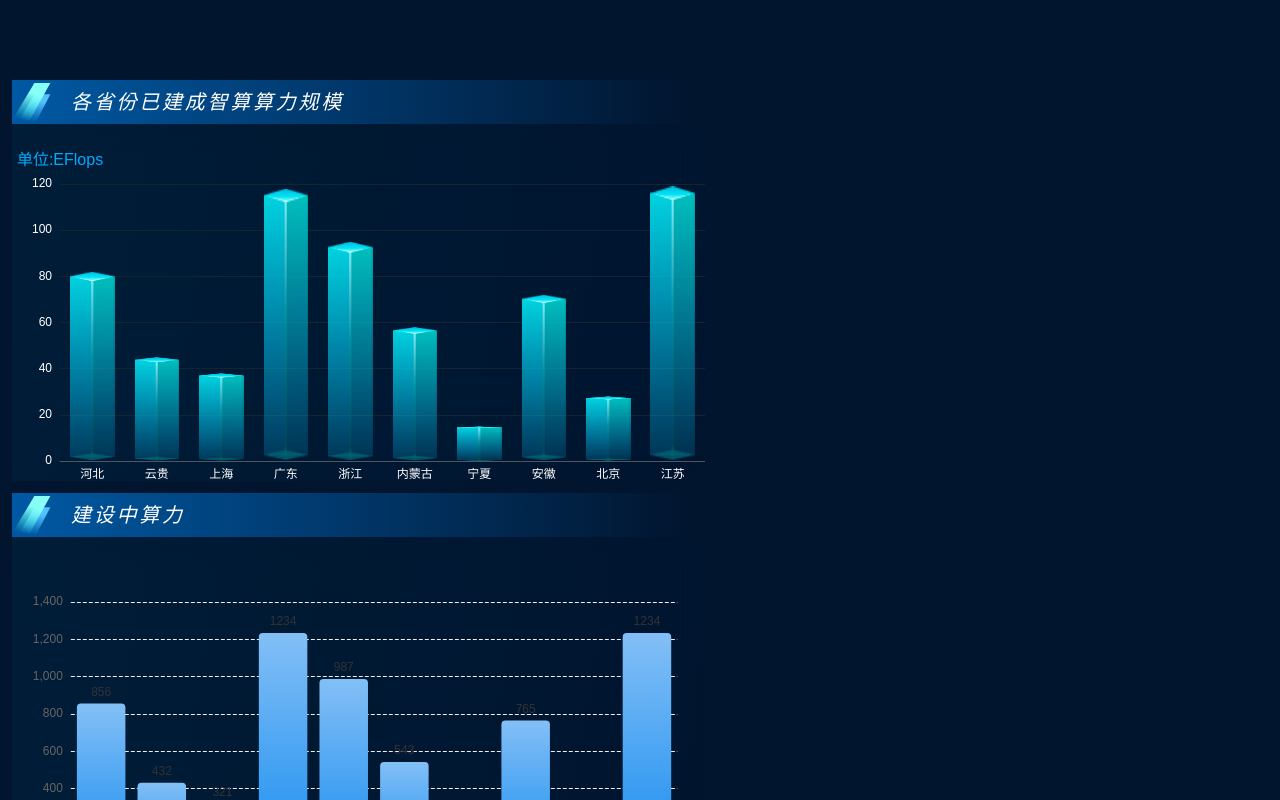
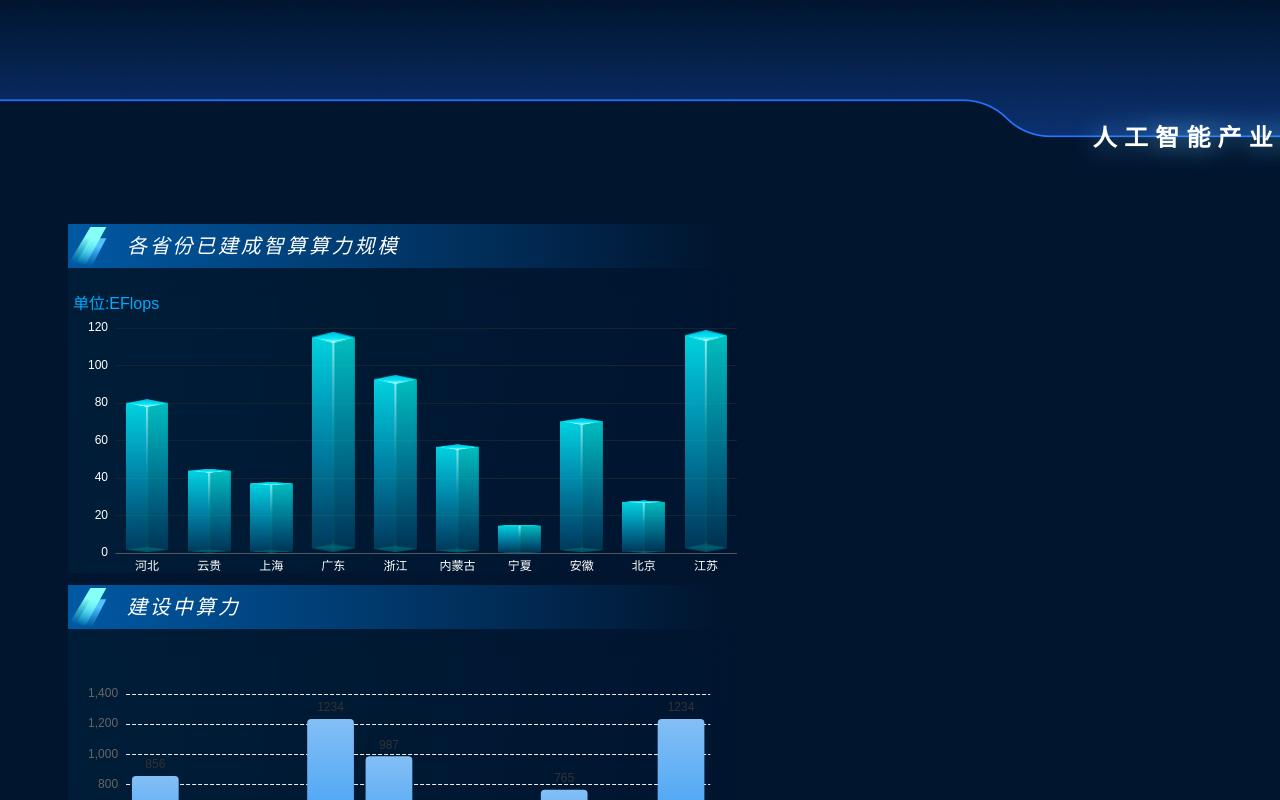
Before and after one commit to eason-shi/ai-monitor-platform, a React (Vite) app: page / in a window 1280 px wide. Shown: the top 800 px of the page. Built offline with nearby package versions, Linux system fonts and the light colour scheme; no server answers; a web font is replaced by a local one.

Commit message:
feat:样式

```diff
--- a/src/routes/__root.tsx
+++ b/src/routes/__root.tsx
@@ -1,9 +1,15 @@
+import { BaseHeader } from "@/ui/base/base-header";
 import { createRootRoute, Outlet } from "@tanstack/react-router";
 
 export const Route = createRootRoute({
-  component: () => (
-    <div className="bg-[#01152f] w-[3200px] h-[1800px]">
+  component: Index,
+});
+
+function Index() {
+  return (
+    <div className="bg-[#01152f] w-[3200px] h-[1800px] relative px-14 pb-16 pt-36">
+      <BaseHeader />
       <Outlet />
     </div>
-  ),
-});
+  );
+}
--- a/src/ui/base/base-header.tsx
+++ b/src/ui/base/base-header.tsx
@@ -1,8 +1,8 @@
 export function BaseHeader() {
   return (
-    <div className="w-full flex justify-center">
+    <div className="absolute top-0 left-0 ">
+      <img src="/header-bg.png" alt="" className="w-full" />
       <div className="relative w-4/5">
-        <img src="/header-bg.png" alt="" className="w-full" />
         <div className="absolute inset-0 flex items-center justify-center">
           <span className="text-2xl font-bold tracking-[0.3em] text-white drop-shadow-[0_0_12px_rgba(100,200,255,0.8)]">
             人工智能产业发展监测平台
--- a/src/ui/distribution/built-power.tsx
+++ b/src/ui/distribution/built-power.tsx
@@ -15,6 +15,17 @@ const data = [
 ];
 
 const options: EChartsOption = {
+  tooltip: {
+    trigger: "axis",
+    backgroundColor: "rgba(8, 20, 48, 0.9)",
+    borderColor: "#00d4ff",
+    borderWidth: 1,
+    textStyle: { color: "#fff" },
+    formatter(params) {
+      const d = Array.isArray(params) ? params[0] : params;
+      return `${d.name}<br/>算力：<span style="color:#00d4ff">${d.value}</span> EFlops`;
+    },
+  },
   grid: {
     top: 60,
     bottom: 0,
--- a/src/ui/distribution/power-distribution.tsx
+++ b/src/ui/distribution/power-distribution.tsx
@@ -10,7 +10,7 @@ import { DistributionMap } from "./distribution-map";
 export function PowerDistribution() {
   return (
     <div className="w-full h-full flex gap-3 px-3 py-20">
-      <div className="w-[22%] flex flex-col gap-3">
+      <div className="w-[22%] flex flex-col gap-3 justify-between">
         <div className="flex-1 min-h-0">
           <WidgetContainer title="各省份已建成智算算力规模">
             <BuiltPowerChart />
@@ -36,7 +36,9 @@ export function PowerDistribution() {
         </div>
       </div>
 
-      <div className="w-[56%]">{/* <DistributionMap /> */}</div>
+      <div className="w-[56%]">
+        <DistributionMap />
+      </div>
 
       <div className="w-[22%]">
         <DataCenterList group={data[0]} />
```
Also changed, not shown: public/header-bg.png.
